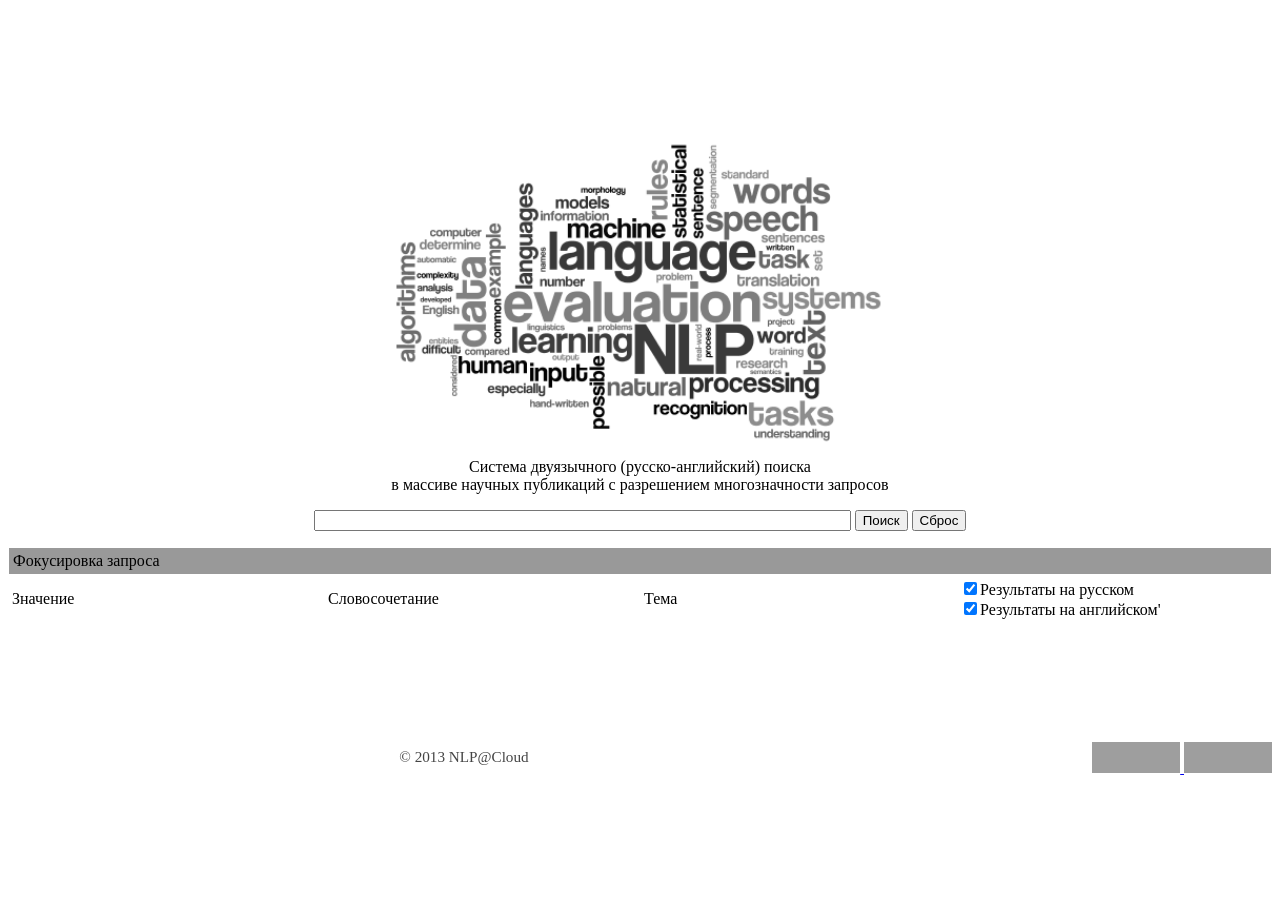
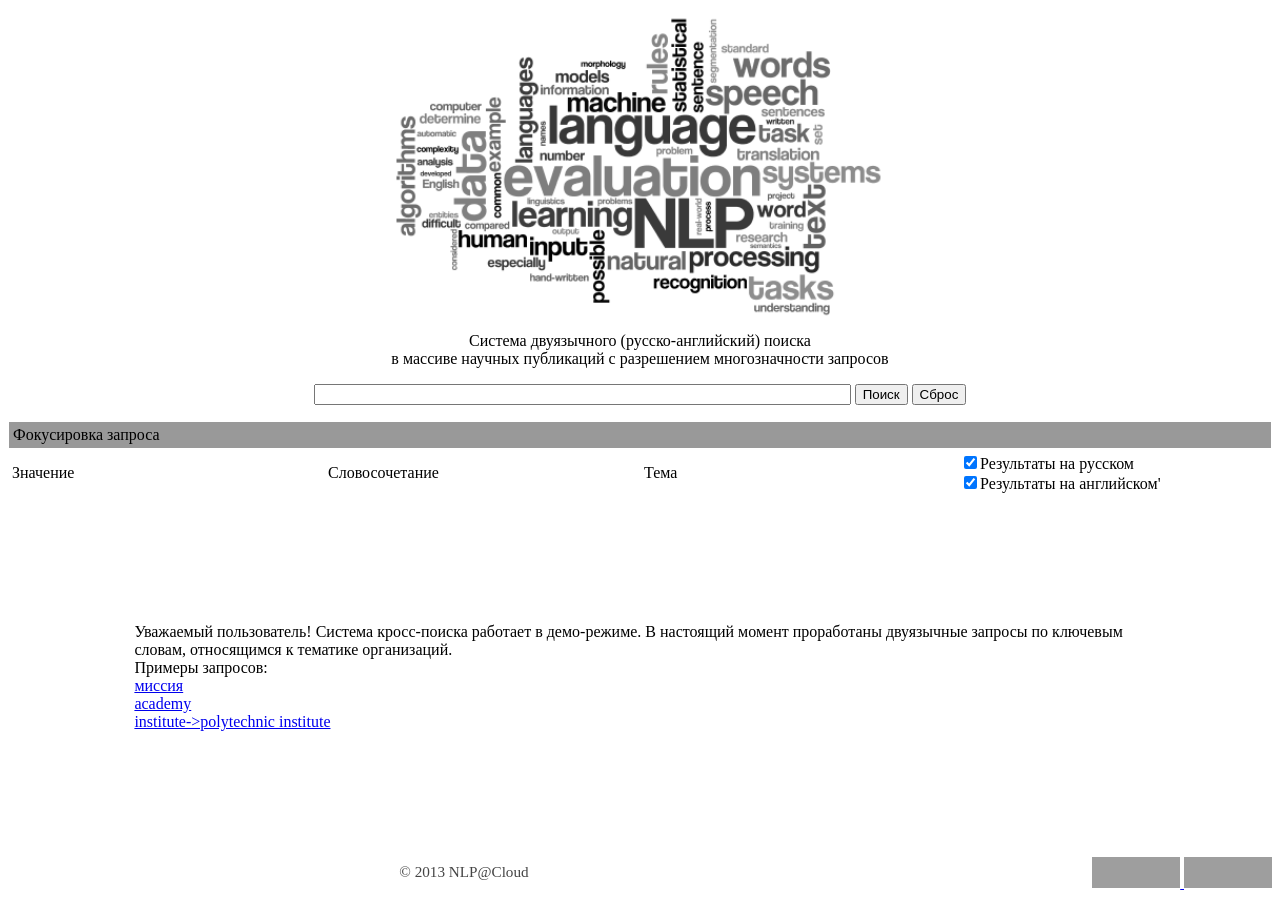
Before and after one commit to valeter/nlp-site, a PHP site: page /solr/search/index.php in a window 1280 px wide. Before the commit the page ends 775 px from the top, so only its background shows below. Run offline with PHP 8.4, Linux system fonts and the light colour scheme; grey boxes are pictures that could not be loaded.

```diff
--- a/search/index.php
+++ b/search/index.php
@@ -11,10 +11,22 @@
 <body>
 <div id="wrapper">
 <div id="wrapper2">
-<div style="padding-top: 10%;">
+<div>
 <?php
   require_once( 'request.php' );
 ?>
+<div style="padding: 10%;">
+	Уважаемый пользователь! Система кросс-поиска работает в демо-режиме. В настоящий момент проработаны двуязычные запросы по ключевым словам, относящимся к тематике организаций. <br/>
+	Примеры запросов:<br/>
+	<a href="searchlog.php?q=миссия&m=нет&l=l&e=e">миссия</a>	<br/>
+	<a href="searchlog.php?q=academy&m=нет&l=l&e=e">academy</a>	<br/>
+	<a href="searchlog.php?q=institute&m=polytechnic+institute&l=l&e=e">institute->polytechnic institute</a>	<br/>
+
+
+
+
+
+</div>
 </div>
 </div>
 </div>
```
Also changed, not shown: search/rtools.php (+13 -3 lines), 1 other file.
